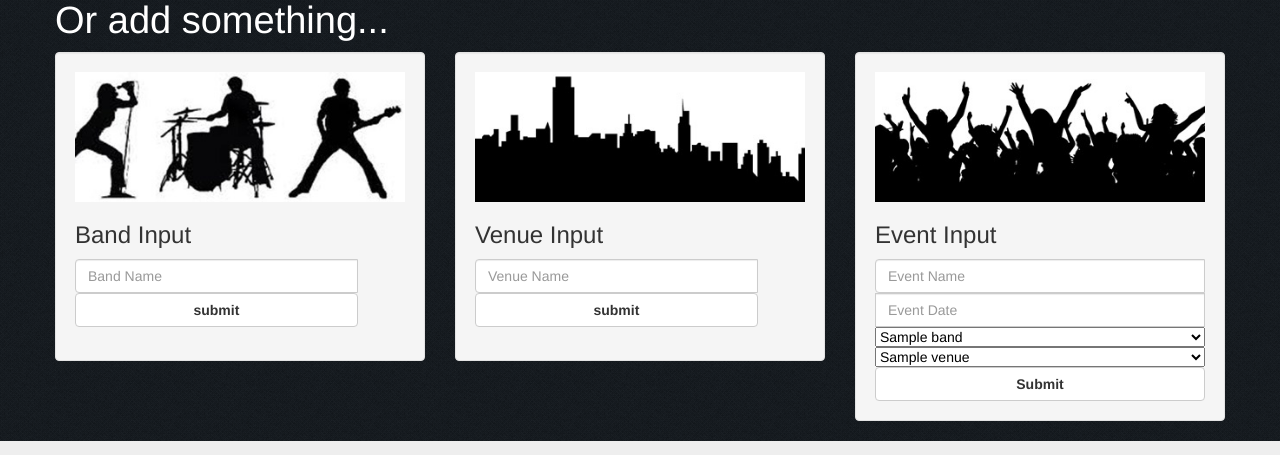
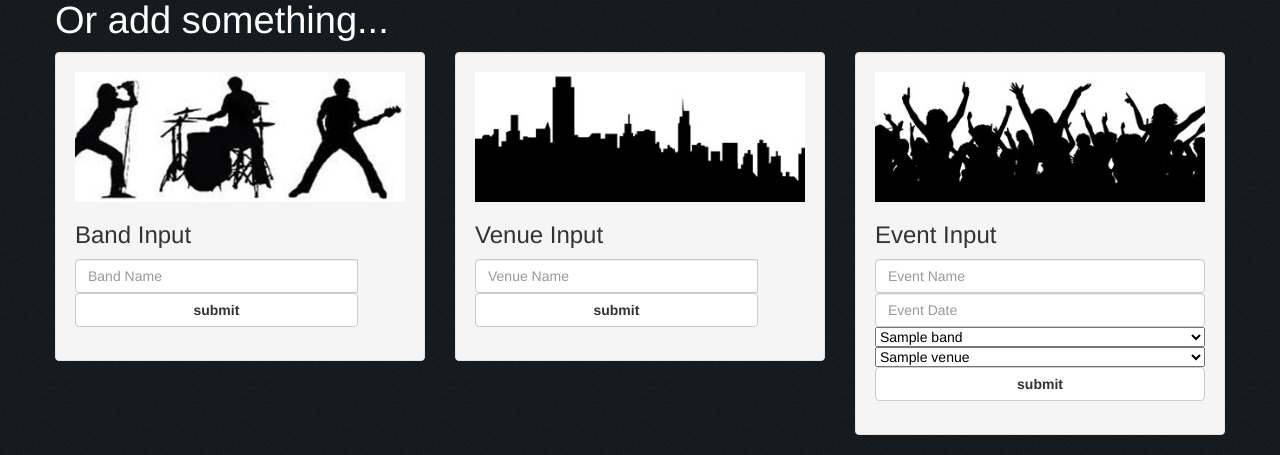
Before and after one commit to PublicAutopsy/DBConcepts, a PHP site: page / in a window 1280 px wide. Shown: the part 421-876 px from the top of the page. Run offline with PHP 8.4, Linux system fonts and the light colour scheme; tables that the repository leaves empty or names only in its code hold one stand-in row (values such as "Sample post").

Commit message:
getting there

```diff
--- a/index.php
+++ b/index.php
@@ -73,7 +73,7 @@
                     <div class="input">
                         <img src="images/event.jpg">
                         <h3>Event Input</h3>
-                        <div class="input-group">
+                        <form action="app/venue.php" method="post">
                             <input type="text" name="event_name" class="form-control" placeholder="Event Name"></input>
                             <input type="text" name="event_date" class="form-control" placeholder="Event Date"></input>
                             <?php
@@ -121,8 +121,8 @@ SQL;
                                     }
                                  ?>
                             </select>
-                            <button style="width:100%;" id="event_input" class="btn btn-default" type="button">Submit</button>
-                        </div>
+                            <input style="width:100%;" id="event_input" class="btn btn-default" type="submit" value="submit">
+                        </form>
                     </div>
                 </div>
             </div>
```
Also changed, not shown: app/event.php (+3 -11 lines).
